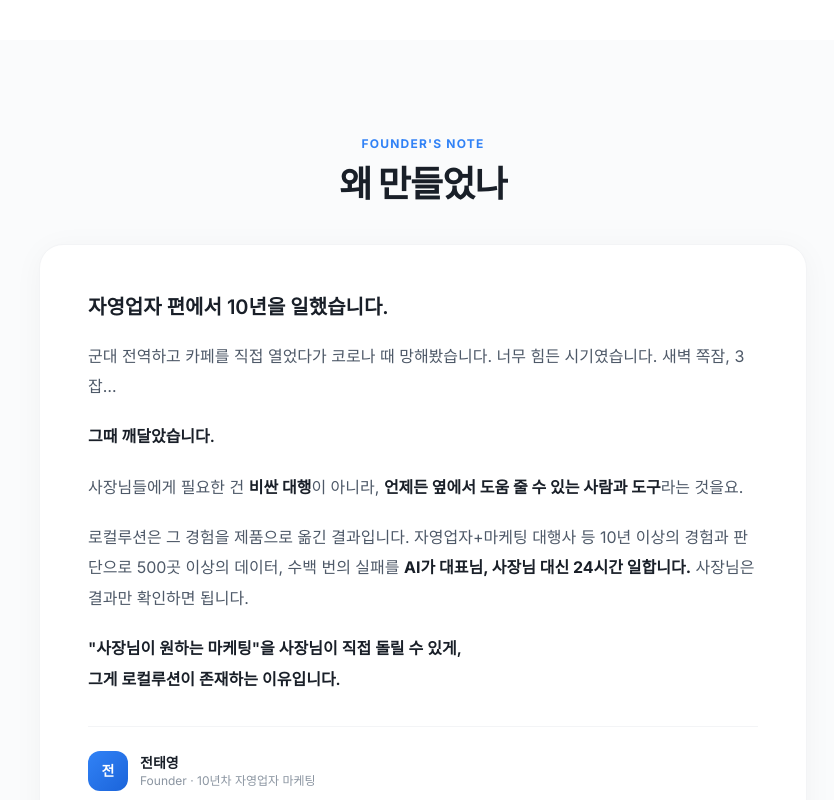
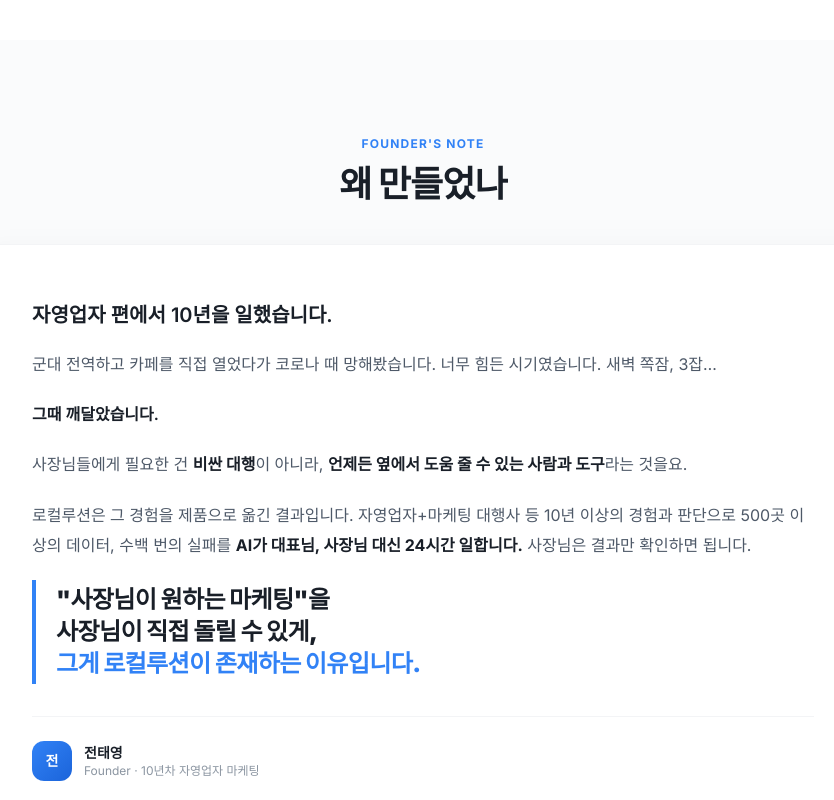
Before and after one commit to jty0221-del/localution, a Next.js app: page /about in a window 1280 px wide. Shown: the part 1240-2040 px from the top of the page, without its empty margins (217-1051 px from the left). Built offline with nearby package versions, Linux system fonts and the light colour scheme; no server answers.

Commit message:
feat: about 창업자 노트 카드 폭 확장 + 마무리 문장 강조 타이포

```diff
--- a/app/about/page.tsx
+++ b/app/about/page.tsx
@@ -190,7 +190,7 @@ export default function AboutPage() {
           3. 창업자 노트 (짧게)
          ═══════════════════════════════════════════════════════ */}
       <section className="px-5 py-16 md:py-24 bg-[#FAFBFC]">
-        <div className="max-w-3xl mx-auto">
+        <div className="max-w-4xl mx-auto">
           <div className="text-center mb-10">
             <div className="text-xs font-bold text-[#3182F6] tracking-widest mb-3">FOUNDER'S NOTE</div>
             <h2 className="text-2xl md:text-4xl font-black tracking-tight">
@@ -198,7 +198,7 @@ export default function AboutPage() {
             </h2>
           </div>
 
-          <article className="bg-white rounded-3xl p-5 sm:p-7 md:p-12 shadow-[0_4px_30px_rgba(0,0,0,0.04)] border border-gray-100">
+          <article className="bg-white rounded-3xl p-6 sm:p-8 md:p-14 shadow-[0_4px_30px_rgba(0,0,0,0.04)] border border-gray-100">
             <div className="space-y-5 text-[#191F28] text-sm md:text-base leading-[1.75] md:leading-[1.9]">
               <p className="font-semibold text-base md:text-xl text-[#191F28]">
                 자영업자 편에서 10년을 일했습니다.
@@ -221,9 +221,10 @@ export default function AboutPage() {
                 <strong className="text-[#191F28]">AI가 대표님, 사장님 대신 24시간 일합니다.</strong>{' '}
                 사장님은 결과만 확인하면 됩니다.
               </p>
-              <p className="text-[#191F28] font-semibold">
-                "사장님이 원하는 마케팅"을 사장님이 직접 돌릴 수 있게,<br className="hidden sm:block" />
-                그게 로컬루션이 존재하는 이유입니다.
+              <p className="text-lg sm:text-xl md:text-2xl font-black text-[#191F28] leading-snug tracking-tight border-l-4 border-[#3182F6] pl-4 md:pl-5 py-1">
+                "사장님이 원하는 마케팅"을<br />
+                사장님이 직접 돌릴 수 있게,<br />
+                <span className="text-[#3182F6]">그게 로컬루션이 존재하는 이유입니다.</span>
               </p>
             </div>
             <div className="mt-8 pt-6 border-t border-gray-100 flex items-center gap-3">
```
